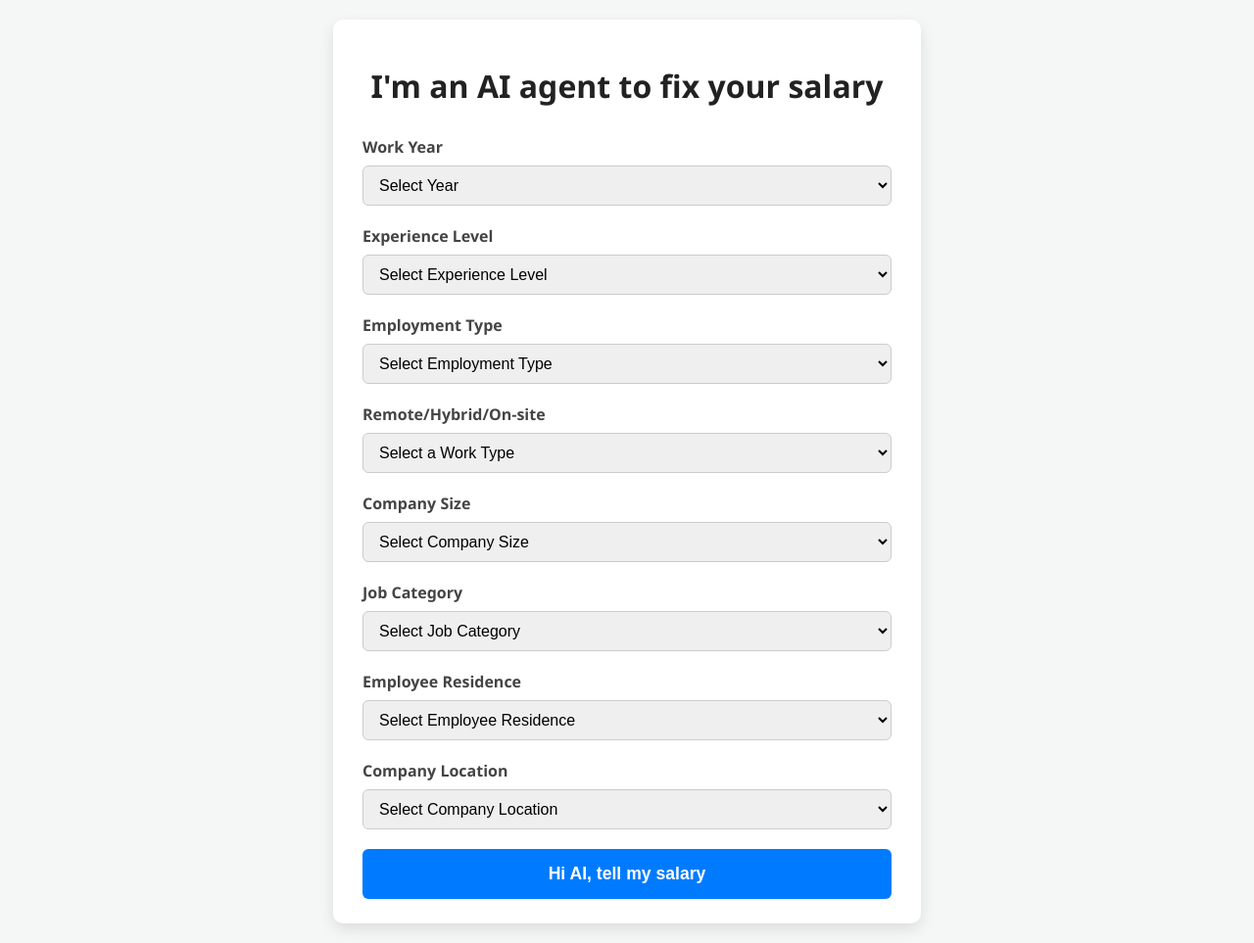
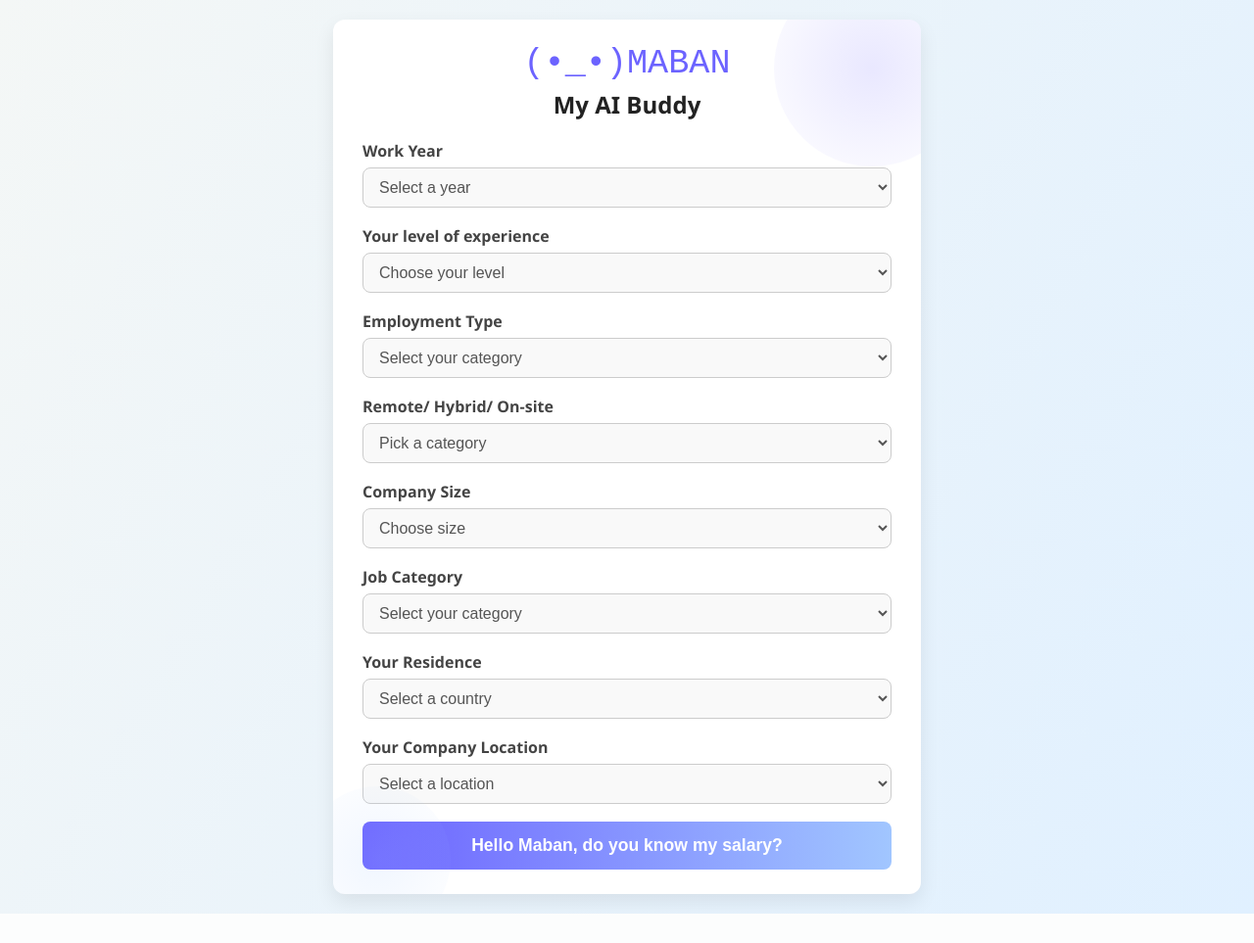
Before and after one commit to abdulbari80/End-to-end-production-Machine-Learning-and-MLOps, a Flask app: page / in a window 1280 px wide. Shown: the whole page at 98% size. After the commit the page ends 933 px from the top, so only its background shows below. Run offline with Flask 3, Linux system fonts and the light colour scheme.

Commit message:
codes are updated and finetuned UI/UX

```diff
--- a/app.py
+++ b/app.py
@@ -19,10 +19,10 @@ def predict():
         )
         result = user_input.get_prediction()
         if result < 6021:
-            return render_template('index.html', results=f"Too low prediction.\nPlz check input combination.")
+            return render_template('index.html', results=f"Sorry, mate! It's too low. Plz check input combination.")
         else:
             result = int(round(result/1000, 0))
-            return render_template('index.html', results=f"Folk, you deserve US$ {result}-K a year!")
+            return render_template('index.html', results=f"You deserve US$ {result}K a year, Mate!")
 
     # GET request
     return render_template('index.html', results=None)
--- a/params.yaml
+++ /dev/null
@@ -1,3 +0,0 @@
-ElasticNet:
-  alpha: 0.1
-  l1_ratio: 0.5
--- a/src/mlproject/config/configuration.py
+++ b/src/mlproject/config/configuration.py
@@ -12,13 +12,9 @@ class ConfigurationManager:
     """This configures path to access .yaml files and create/ access artifacts"""
     def __init__(
             self,
-            config_path = Path("config/config.yaml"),
-            params_path = Path("params.yaml"),
-            schema_path = Path("schema.yaml")):
+            config_path = Path("config/config.yaml")):
 
         self.config = read_yaml(config_path)
-        self.params = read_yaml(params_path)
-        self.schema = read_yaml(schema_path)
 
         create_directory([self.config.artifacts_root])
 
--- a/static/css/styles.css
+++ b/static/css/styles.css
@@ -1,89 +1,147 @@
 /* Reset some default styling */
 * {
     box-sizing: border-box;
+    margin: 0;
+    padding: 0;
 }
 
 body {
     font-family: 'Segoe UI', Tahoma, Geneva, Verdana, sans-serif;
-    background: #f4f7f6;
-    margin: 0;
+    background: linear-gradient(120deg, #f4f7f6, #e0f0ff); /* subtle AI tech feel */
     padding: 20px;
     color: #333;
 }
 
+/* Container styling */
 .container {
     max-width: 600px;
     margin: 0 auto;
     background: #fff;
     padding: 25px 30px;
-    border-radius: 10px;
-    box-shadow: 0 6px 15px rgba(0,0,0,0.1);
+    border-radius: 12px;
+    box-shadow: 0 8px 20px rgba(0,0,0,0.08);
+    position: relative;
+    overflow: hidden;
 }
 
-h1 {
+/* Eye-inspired ASCII logo */
+.logo {
+    font-family: 'Courier New', Courier, monospace;
+    font-size: 2.2rem;
+    color: #6C63FF;
     text-align: center;
-    margin-bottom: 30px;
+    margin-bottom: 5px; /* reduce space between logo and subtitle */
+    transition: transform 0.3s ease, text-shadow 0.3s ease;
+}
+
+.logo:hover {
+    transform: scale(1.05);
+    text-shadow: 0 0 6px #6C63FF, 0 0 14px #A1C6FF;
+}
+
+h2 {
+    text-align: center;
+    margin-bottom: 20px; /* reduced from 30px */
     font-weight: 700;
     color: #222;
 }
 
+/* Form styling */
 .form-group {
-    margin-bottom: 20px;
+    margin-bottom: 18px;
 }
 
 label {
     display: block;
     font-weight: 600;
-    margin-bottom: 8px;
+    margin-bottom: 6px;
     color: #444;
 }
 
+/* Select input styling */
 select {
     width: 100%;
     padding: 10px 12px;
-    border: 1.8px solid #ccc;
-    border-radius: 6px;
+    border: 1.5px solid #ccc;
+    border-radius: 8px;
     font-size: 1rem;
-    transition: border-color 0.3s ease;
+    color: #555; /* greyish font */
+    background-color: #f9f9f9; /* subtle background */
+    transition: border-color 0.3s ease, box-shadow 0.3s ease, background-color 0.3s ease;
 }
 
 select:focus {
-    border-color: #007bff;
+    border-color: #6C63FF;
     outline: none;
+    box-shadow: 0 0 8px rgba(108, 99, 255, 0.2);
+    background-color: #fff;
 }
 
+/* Button styling */
 .btn {
     width: 100%;
-    background-color: #007bff;
+    background: linear-gradient(90deg, #6C63FF, #A1C6FF);
     border: none;
-    padding: 15px 0;
+    padding: 14px 0;
     color: white;
     font-size: 1.1rem;
     font-weight: 700;
-    border-radius: 6px;
+    border-radius: 8px;
     cursor: pointer;
-    transition: background-color 0.3s ease;
+    transition: transform 0.2s ease, box-shadow 0.2s ease;
 }
 
 .btn:hover {
-    background-color: #0056b3;
+    transform: translateY(-2px);
+    box-shadow: 0 6px 15px rgba(108, 99, 255, 0.35);
 }
 
+/* Result block */
 .result {
-    margin-top: 30px;
-    padding: 20px;
-    background-color: #e9f7fc;
-    border-radius: 6px;
-    font-size: 1.25rem;
+    margin-top: 25px;
+    padding: 15px;
+    background-color: #e0f0ff; /* subtle AI/tech tone */
+    border-radius: 8px;
+    font-size: 1.15rem; /* slightly smaller */
     font-weight: 600;
     text-align: center;
     color: #00506b;
+    transition: transform 0.3s ease;
+}
+
+.result:hover {
+    transform: scale(1.02);
 }
 
 .result label {
     font-weight: 700;
     display: block;
-    margin-bottom: 10px;
+    margin-bottom: 8px;
+}
+
+/* Subtle background graphics */
+.container::before {
+    content: '';
+    position: absolute;
+    width: 200px;
+    height: 200px;
+    background: radial-gradient(circle, rgba(108, 99, 255, 0.15), transparent);
+    top: -50px;
+    right: -50px;
+    border-radius: 50%;
+    pointer-events: none;
+}
+
+.container::after {
+    content: '';
+    position: absolute;
+    width: 150px;
+    height: 150px;
+    background: radial-gradient(circle, rgba(161, 198, 255, 0.15), transparent);
+    bottom: -40px;
+    left: -30px;
+    border-radius: 50%;
+    pointer-events: none;
 }
 
 /* Responsive for mobile */
@@ -94,4 +152,10 @@ select:focus {
     .container {
         padding: 20px 15px;
     }
+    .logo {
+        font-size: 1.8rem;
+    }
+    .btn {
+        padding: 12px 0;
+    }
 }
--- a/templates/index.html
+++ b/templates/index.html
@@ -3,17 +3,22 @@
 <head>
     <meta charset="UTF-8" />
     <meta name="viewport" content="width=device-width, initial-scale=1" />
-    <title>AI Predicts Salary </title>
+    <title>AI Predicted Salary</title>
     <link rel="stylesheet" href="{{ url_for('static', filename='css/styles.css') }}" />
 </head>
 <body>
     <div class="container">
-        <h1>I'm an AI agent to fix your salary</h1>
+
+        <!-- Eye-inspired ASCII logo -->
+        <pre class="logo">(•_•)MABAN</pre>
+        <h2>My AI Buddy</h2>
+
         <form action="{{ url_for('predict_user_salary') }}" method="POST" id="prediction-form">
+
             <div class="form-group">
                 <label for="work_year">Work Year</label>
                 <select id="work_year" name="work_year" required>
-                    <option value="" disabled selected>Select Year</option>
+                    <option value="" disabled selected>Select a year</option>
                     <option value="2020">2020</option>
                     <option value="2021">2021</option>
                     <option value="2022">2022</option>
@@ -22,41 +27,41 @@
             </div>
 
             <div class="form-group">
-                <label for="experience_level">Experience Level</label>
+                <label for="experience_level">Your level of experience</label>
                 <select id="experience_level" name="experience_level" required>
-                    <option value="" disabled selected>Select Experience Level</option>
+                    <option value="" disabled selected>Choose your level</option>
+                    <option value="Entry level">Entry-level</option>
+                    <option value="Mid/Intermediate level">Mid-level</option>
                     <option value="Senior">Senior</option>
-                    <option value="Mid/Intermediate level">Mid/Intermediate level</option>
-                    <option value="Entry level">Entry level</option>
-                    <option value="Executive level">Executive level</option>
+                    <option value="Executive level">Executive</option>
                 </select>
             </div>
 
             <div class="form-group">
                 <label for="employment_type">Employment Type</label>
                 <select id="employment_type" name="employment_type" required>
-                    <option value="" disabled selected>Select Employment Type</option>
+                    <option value="" disabled selected>Select your category</option>
                     <option value="Full-time">Full-time</option>
+                    <option value="Part-time">Part-time</option>
                     <option value="Contractor">Contractor</option>
                     <option value="Freelancer">Freelancer</option>
-                    <option value="Part-time">Part-time</option>
                 </select>
             </div>
 
             <div class="form-group">
-                <label for="remote_ratio">Remote/Hybrid/On-site</label>
+                <label for="remote_ratio">Remote/ Hybrid/ On-site</label>
                 <select id="remote_ratio" name="remote_ratio" required>
-                    <option value="" disabled selected>Select a Work Type</option>
+                    <option value="" disabled selected>Pick a category</option>
+                    <option value="Hybrid">Hybrid</option>
+                    <option value="On-site">On-site</option>
                     <option value="Remote">Remote</option>
-                    <option value="On-site">On-site</option>
-                    <option value="Hybrid">Hybrid</option>
                 </select>
             </div>
 
             <div class="form-group">
                 <label for="company_size">Company Size</label>
                 <select id="company_size" name="company_size" required>
-                    <option value="" disabled selected>Select Company Size</option>
+                    <option value="" disabled selected>Choose size</option>
                     <option value="Large">Large</option>
                     <option value="Medium">Medium</option>
                     <option value="Small">Small</option>
@@ -66,7 +71,7 @@
             <div class="form-group">
                 <label for="job_category">Job Category</label>
                 <select id="job_category" name="job_category" required>
-                    <option value="" disabled selected>Select Job Category</option>
+                    <option value="" disabled selected>Select your category</option>
                     <option value="AI Engineer">AI Engineer</option>
                     <option value="AI/ML Researcher">AI/ML Researcher</option>
                     <option value="BI Analyst">BI Analyst</option>
@@ -81,38 +86,38 @@
             </div>
 
             <div class="form-group">
-                <label for="employee_residence_top">Employee Residence</label>
+                <label for="employee_residence_top">Your Residence</label>
                 <select id="employee_residence_top" name="employee_residence" required>
-                    <option value="" disabled selected>Select Employee Residence</option>
+                    <option value="" disabled selected>Select a country</option>
+                    <option value="United States">United States</option>
+                    <option value="United Kingdom">United Kingdom</option>
                     <option value="Canada">Canada</option>
                     <option value="France">France</option>
                     <option value="Germany">Germany</option>
                     <option value="India">India</option>
+                    <option value="Spain">Spain</option>
                     <option value="Other">Other</option>
-                    <option value="Spain">Spain</option>
-                    <option value="United Kingdom">United Kingdom</option>
-                    <option value="United States">United States</option>
                 </select>
             </div>
 
             <div class="form-group">
-                <label for="company_location_top">Company Location</label>
+                <label for="company_location_top">Your Company Location</label>
                 <select id="company_location_top" name="company_location" required>
-                    <option value="" disabled selected>Select Company Location</option>
+                    <option value="" disabled selected>Select a location</option>
                     <option value="Australia">Australia</option>
-                    <option value="Brazil">Brazil</option>
+                    <option value="United States">United States</option>
+                    <option value="United Kingdom">United Kingdom</option>
                     <option value="Canada">Canada</option>
                     <option value="France">France</option>
                     <option value="Germany">Germany</option>
                     <option value="India">India</option>
+                    <option value="Brazil">Brazil</option>
+                    <option value="Spain">Spain</option>
                     <option value="Other">Other</option>
-                    <option value="Spain">Spain</option>
-                    <option value="United Kingdom">United Kingdom</option>
-                    <option value="United States">United States</option>
                 </select>
             </div>
 
-            <button type="submit" class="btn">Hi AI, tell my salary</button>
+            <button type="submit" class="btn">Hello Maban, do you know my salary?</button>
         </form>
 
         {% if results %}
```
Also changed, not shown: schema.yaml (deleted, +0 -17 lines), .github/workflows/ds_salary.yml (added), 2 other files.
